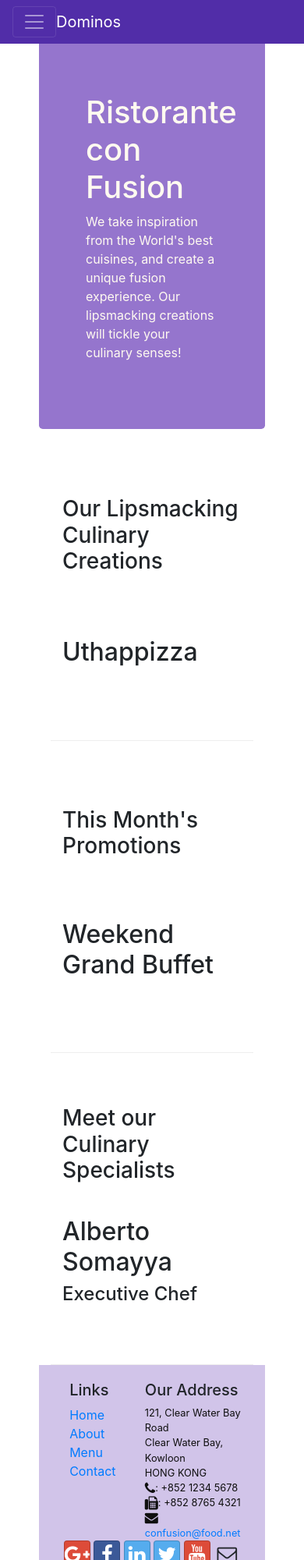
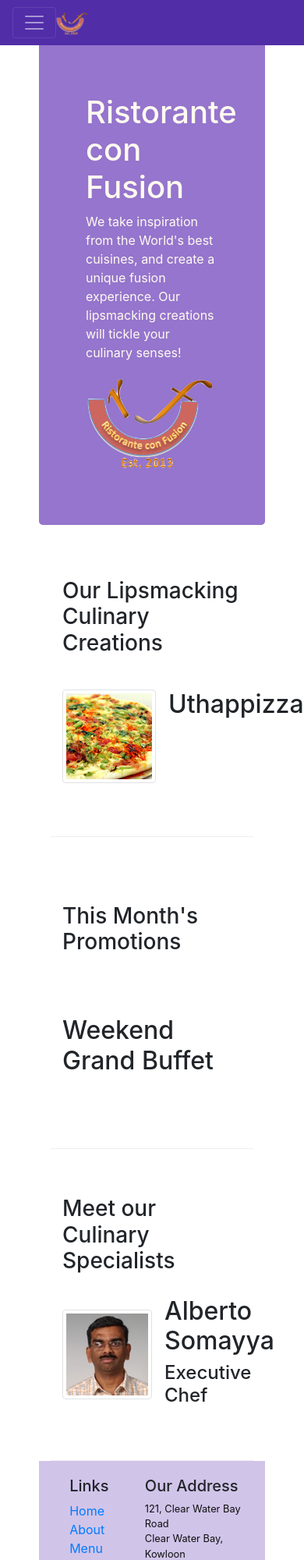
Before and after one commit to ujjawalsingh10/Bootstrap4, a website: page index.html in a window 390 px wide. Shown: the top 2000 px of the page at 78% size. Drawn offline with nearby package versions, Linux system fonts and the light colour scheme.

Commit message:
Images and Media

```diff
--- a/index.html
+++ b/index.html
@@ -22,7 +22,7 @@
             <button class="navbar-toggler" type="button" data-toggle="collapse" data-target="#Navbar">
                 <span class="navbar-toggler-icon"></span>
             </button>
-            <a class="navbar-brand mr-auto" href="#">Dominos</a>
+            <a class="navbar-brand mr-auto" href="#"><img src="img/logo.png" height="30" width="41"></a>
             <div class="collapse navbar-collapse" id="Navbar">
                 <ul class="navbar-nav mr-auto">
                     <li class="nav-item active"><a class="nav-link" href="#"><span class="fa fa-home fa-lg"></span> Home</a></li>
@@ -41,7 +41,8 @@
                     <h1>Ristorante con Fusion</h1>
                     <p>We take inspiration from the World's best cuisines, and create a unique fusion experience. Our lipsmacking creations will tickle your culinary senses!</p>
                 </div>
-                <div class="col-12 col-sm">
+                <div class="col-12 col-sm align-self-center">
+                    <img src="img/logo.png"  class="img-fluid" alt="logo">
                 </div>
             </div>
         </div>
@@ -53,8 +54,14 @@
                 <h3>Our Lipsmacking Culinary Creations</h3>
             </div>
             <div class="col col-sm order-sm-first col-md">
-                <h2>Uthappizza</h2>
-                <p class="d-none d-sm-block">A unique combination of Indian Uthappam (pancake) and Italian pizza, topped with Cerignola olives, ripe vine cherry tomatoes, Vidalia onion, Guntur chillies and Buffalo Paneer.</p>
+                <div class="media">
+                    <img class="d-flex mr-3 img-thumbnail align-self-center"
+                        src="img/uthappizza.png" alt="uthappizza">
+                    <div class="media-body">
+                        <h2 class="mt-0">Uthappizza</h2>
+                        <p class="d-none d-sm-block">A unique combination of Indian Uthappam (pancake) and Italian pizza, topped with Cerignola olives, ripe vine cherry tomatoes, Vidalia onion, Guntur chillies and Buffalo Paneer.</p>
+                    </div>
+                </div>
             </div>
         </div>
 
@@ -74,9 +81,16 @@
                 <h3>Meet our Culinary Specialists</h3>
             </div>
             <div class="col col-sm order-sm-first col-md">
-                <h2>Alberto Somayya</h2>
-                <h4>Executive Chef</h4>
-                <p class="d-none d-sm-block">Award winning three-star Michelin chef with wide International experience having worked closely with whos-who in the culinary world, he specializes in creating mouthwatering Indo-Italian fusion experiences. </p>
+                <div class="media">
+                    <img class="d-flex mr-3 img-thumbnail align-self-center"
+                        src="img/alberto.png" alt="alberto">
+                    <div class="media-body">
+                        <h2 class="mt-0">Alberto Somayya</h2>
+                        <h4>Executive Chef</h4>
+                        <p class="d-none d-sm-block">Award winning three-star Michelin chef with wide International experience having worked closely with whos-who in the culinary world, he specializes in creating mouthwatering Indo-Italian fusion experiences. </p>
+                    </div>
+                </div>
+
             </div>
         </div>
     </div>
```
Also changed, not shown: aboutus.html (+3 -2 lines), contactus.html (+3 -2 lines), img/alberto.png (added), img/buffet.png (added), img/logo.png (added), img/uthappizza.png (added).
